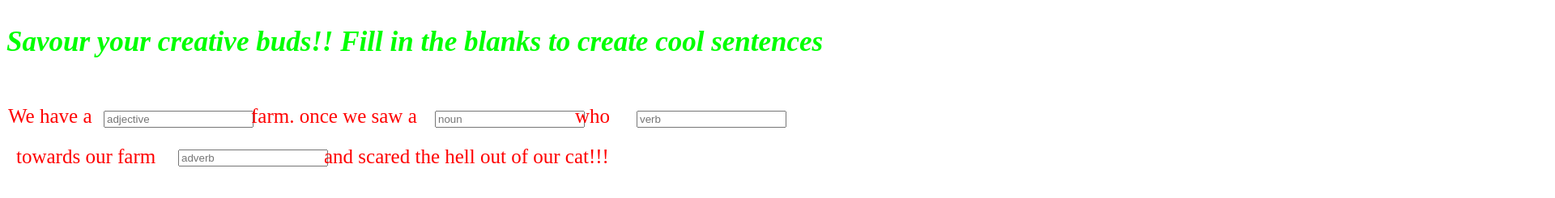
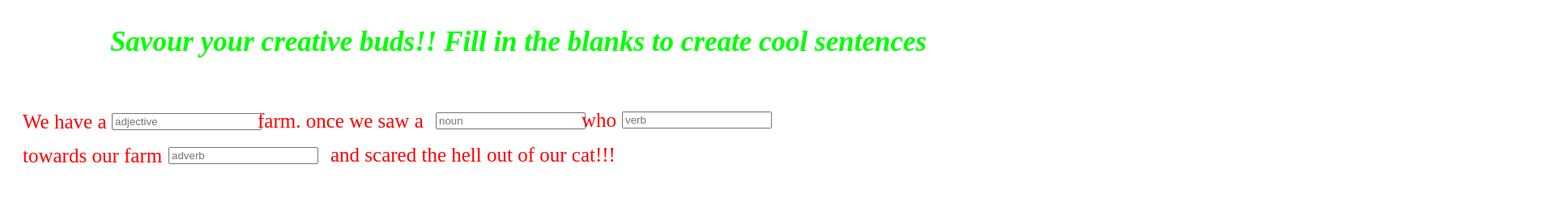
Before and after one commit to sachin19183/webApp, a plain HTML site: page JS Games/index.html in a window 1280 px wide. Shown: the part 95-340 px from the top of the page at 81% size, 1920 px wide, since content can reach past the window. Drawn offline with Linux system fonts and the light colour scheme.

Commit message:
improvement in relative postions within div

```diff
--- a/JS Games/style.css
+++ b/JS Games/style.css
@@ -7,7 +7,7 @@ h1 {
 }
 h3 {
     color: #00FF00;
-    text-align: justify;
+    text-align: center;
     font-weight:bolder;
     font-style: italic;
     font-size:35px;
@@ -20,47 +20,57 @@ p {
     font-size: 25px;
 }
 #FirstBlock {
-    position:absolute;
+   /* position:absolute;
     left:10px;
     top: 200px;
+    */
+    position: relative;
+    top:30px;
+    left:20px;
 }
 #FirstBlank {
     position: relative;
-    top:30px;
-    left:120px;
+    bottom:20px;
+    left:130px;
 }
+
 #SecondBlock {
-    position:absolute;
+    position:relative;
+    bottom: 70px;
     left:310px;
-    top: 200px;
 }
+
 #SecondBlank {
     position: relative;
-    top:30px;
-    left:340px;
+    bottom:120px;
+    left:530px;
 }
+
 #ThirdBlock {
-    position:absolute;
+    position:relative;
+    bottom: 170px;
     left:710px;
-    top: 200px;
 }
+
 #ThirdBlank {
     position: relative;
-    top:30px;
+    bottom:220px;
+    left:760px;
+}
+
+#FourthBlock {
+    position:relative;
+    bottom:225px;
+    left:20px;
+}
+
+#FourthBlank {
+    position: relative;
+    bottom:275px;
+    left:200px;
+}
+#FifthBlock {
+    position:relative;
+    bottom:325px;
     left:400px;
 }
-#FourthBlock {
-    position:absolute;
-    left:20px;
-    top: 250px;
-}
-#FourthBlank {
-    position: absolute;
-    top:280px;
-    left:220px;
-}
-#FifthBlock {
-    position:absolute;
-    left:400px;
-    top: 250px;
-}
```
Also changed, not shown: JS Games/index.html (+2 -2 lines).
